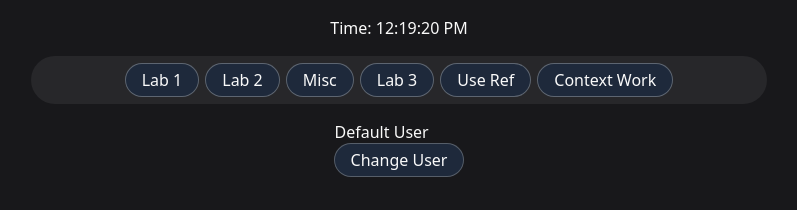
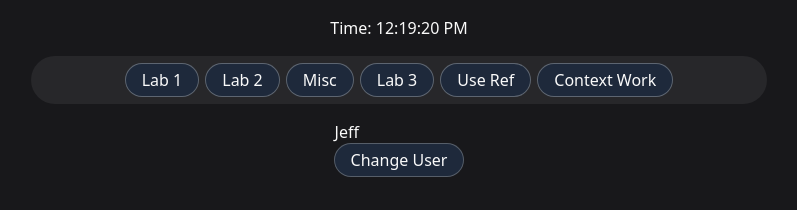
Before and after one commit to JoeMcCleery/se-bootcamp-modules, a React (Vite) app in the folder module_7/react-sandbox/: page / in a window 1280 px wide. Both pictures are taken after a click on the button "Context Work". Shown: the top 210 px of the page, without its empty margins (241-1038 px from the left). Built offline with nearby package versions, Linux system fonts and the light colour scheme.

Commit message:
currentUser is object with name property

```diff
--- a/module_7/react-sandbox/src/components/ContextWork.tsx
+++ b/module_7/react-sandbox/src/components/ContextWork.tsx
@@ -6,10 +6,10 @@ export default function ContextWork() {
 
   return (
     <div>
-      <p>{currentUser}</p>
+      <p>{currentUser.name}</p>
       <Button
         label="Change User"
-        onClick={() => setCurrentUser("Bob")}
+        onClick={() => setCurrentUser({ name: "Bob" })}
       />
     </div>
   );
--- a/module_7/react-sandbox/src/components/UserProvider.tsx
+++ b/module_7/react-sandbox/src/components/UserProvider.tsx
@@ -7,18 +7,22 @@ import {
   useState,
 } from "react";
 
+interface IUser {
+  name: string;
+}
+
 interface IUserContext {
-  currentUser: string;
-  setCurrentUser: Dispatch<SetStateAction<string>>;
+  currentUser: IUser;
+  setCurrentUser: Dispatch<SetStateAction<IUser>>;
 }
 
 const UserContext = createContext<IUserContext>({
-  currentUser: "",
+  currentUser: { name: "" },
   setCurrentUser: () => {},
 });
 
 export const UserProvider = ({ children }: PropsWithChildren) => {
-  const [currentUser, setCurrentUser] = useState("Default User");
+  const [currentUser, setCurrentUser] = useState<IUser>({ name: "Jeff" });
 
   return (
     <UserContext.Provider value={{ currentUser, setCurrentUser }}>
```
